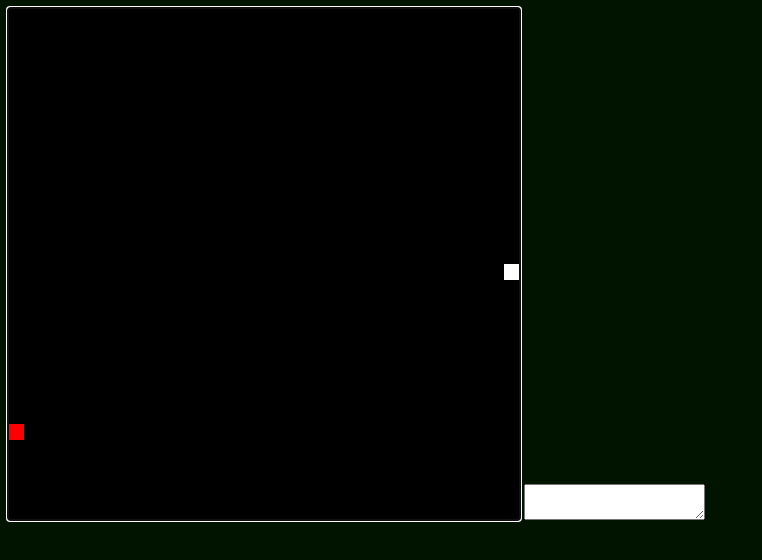
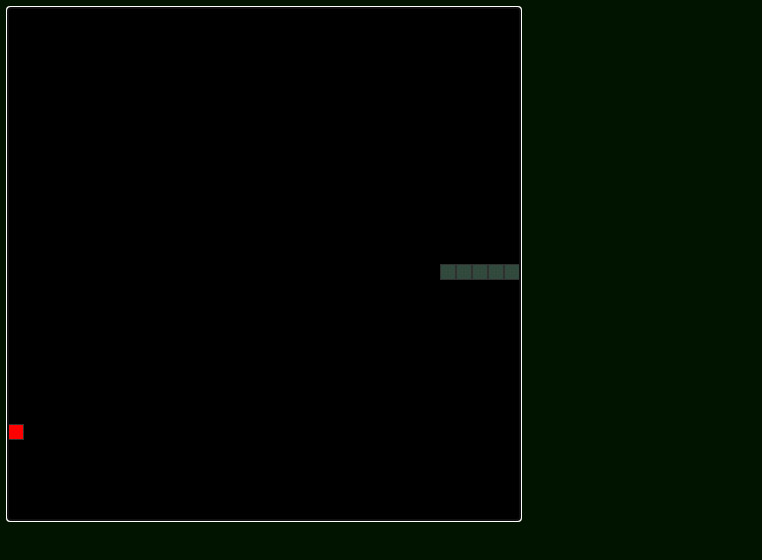
Before and after one commit to AverageAlien/snek, a plain HTML site: page index.html in a window 1280 px wide. Shown: the whole page, without its empty margins (0-762 px from the left). Drawn offline with Linux system fonts and the light colour scheme.

Commit message:
Lose game & block outlines
- You can lose the game now by running into your own body or into the walls. The game will output your score. Refresh page to play again.
- Blocks have dark outlines.
- Rewrote the algorithm for deleting snake's last block.
- You can't change moving direction to opposite now.

```diff
--- a/index.html
+++ b/index.html
@@ -9,6 +9,5 @@
     <body style="background-color: rgb(0, 20, 0)">
         <canvas id='main-canvas' width="512" height="512" tabindex="1"></canvas>
         <script src="main.js"></script>
-        <textarea></textarea>
     </body>
 </html>
--- a/main.js
+++ b/main.js
@@ -3,6 +3,10 @@ let Canvas = document.getElementById("main-canvas");
 let Ctx = Canvas.getContext('2d');
 Canvas.focus();
 
+// MATH extension
+Math.clamp = function(num, min, max) {
+    return(Math.max(min, Math.min(num, max)));
+}
 
 // RENDER
 
@@ -13,17 +17,17 @@ const CanvasData = {
     Framerate: 60
 };
 CanvasData.Ratio = CanvasData.Width / CanvasData.Height;
-console.log(CanvasData.Ratio);
-//console.log(CanvasData.Width / CanvasData.Height);
 const GridData = {
     Height: 32,
-    Width: 32
-    //TODO: outline
+    Width: 32,
+    Outline: 1,
+    OutlineColor: "#303030"
 }
 const BlockColors = {
     Food: "#ff0000",
     Head: "#ffffff",
-    Body: "#ffffff"
+    Body: "#ffffff",
+    Dead: "#314a3d"
 }
 
 Ctx.fillStyle = CanvasData.BgColor;
@@ -39,6 +43,25 @@ function Rect(x, y, width, height, color="#ffffff", border=0) {
     this.H = height;
     this.Color = color;
     this.Border = border;
+
+    this.Draw = function() {
+        if (this.Border > 0) {
+            Ctx.fillStyle = GridData.OutlineColor;
+        } else {
+            Ctx.fillStyle = this.Color;
+        }
+        Ctx.fillRect(this.X, this.Y, this.W, this.H);
+        if (this.Border > 0) {
+            Ctx.fillStyle = this.Color;
+            Ctx.fillRect(
+                Math.clamp(this.X + this.Border, this.X, this.X + this.W / 2),
+                Math.clamp(this.Y + this.Border, this.Y, this.Y + this.H / 2),
+                Math.clamp(this.W - this.Border * 2, 0, this.W),
+                Math.clamp(this.H - this.Border * 2, 0, this.H)
+            );
+        }
+    }
+
     return this;
 }
 
@@ -48,8 +71,7 @@ setInterval(function() { // Render loop
     Ctx.fillRect(0, 0, CanvasData.Width, CanvasData.Height);
 
     RenderObjects.forEach(function(Sprite) {
-        Ctx.fillStyle = Sprite.Color;
-        Ctx.fillRect(Sprite.X, Sprite.Y, Sprite.W, Sprite.H);
+        Sprite.Draw();
     });
 
 }, 1000 / CanvasData.Framerate);
@@ -57,13 +79,19 @@ setInterval(function() { // Render loop
 
 // GAMEPLAY
 
+// Base values
+let Body = [];
+const BaseLength = 4;
+let Length = BaseLength;
+let Direction = 0; // 0 - right, 1 - up, 2 - left, 3 - down
+let Speed = 10;
+let Alive = true;
+
+// Constructors
 function Block(type, x, y) {
     this.Type = type;
     this.X = x;
     this.Y = y;
-    if (type == "Body") {
-        this.Age = 0;
-    }
     this.Move = function(x, y) {
         this.X = x;
         this.Y = y;
@@ -80,90 +108,132 @@ function Block(type, x, y) {
         CanvasData.Width / GridData.Width,
         CanvasData.Height / GridData.Height,
         BlockColors[this.Type],
-        0);
+        GridData.Outline);
+
+    this.SetType = function(Type) {
+        this.Type = Type;
+        this.Sprite.Color = BlockColors[this.Type];
+    }
+
     RenderObjects.push(this.Sprite);
+    if (type == "Body") {
+        Body.push(this);
+    }
     return this;
 }
-
-let Blocks = [];
-
-let Length = 4;
-let Direction = 0; // 0 - right, 1 - up, 2 - left, 3 - down
-let Speed = 3;
 
 let Player = new Block("Head",
     GridData.Width / 2 + Math.floor(GridData.Width / 2 * (Math.random() - 0.5)),
     GridData.Height / 2 + Math.floor(GridData.Height / 2 * (Math.random() - 0.5))
 );
-Blocks.push(Player);
 
 let Food = new Block("Food",
     Math.floor(GridData.Width * Math.random()),
     Math.floor(GridData.Height * Math.random())
 );
-Blocks.push(Food);
 // TODO: check if food spawned on snake
 
 
-setInterval(function() {
+let GameLoop = setInterval(function() {
     let HeadX = Player.X;
     let HeadY = Player.Y;
     console.log("Direction: " + Direction);
     switch (Direction) {
         case 0:
+            if (HeadX == GridData.Width - 1) Lose();
+            Body.forEach(function(b) {
+                if (b.X == HeadX + 1 && b.Y == HeadY) Lose();
+            });
+            if (!Alive) return;
             Player.Move(HeadX + 1, HeadY);
             break;
         case 1:
+            if (HeadY == 0) Lose();
+            Body.forEach(function(b) {
+                if (b.X == HeadX && b.Y == HeadY - 1) Lose();
+            });
+            if (!Alive) return;
             Player.Move(HeadX, HeadY - 1);
             break;
         case 2:
+            if (HeadX == 0) Lose();
+            Body.forEach(function(b) {
+                if (b.X == HeadX - 1 && b.Y == HeadY) Lose();
+            });
+            if (!Alive) return;
             Player.Move(HeadX - 1, HeadY);
             break;
         case 3:
+            if (HeadY == GridData.Height - 1) Lose();
+            Body.forEach(function(b) {
+                if (b.X == HeadX && b.Y == HeadY + 1) Lose();
+            });
+            if (!Alive) return;
             Player.Move(HeadX, HeadY + 1);
             break;
     }
     if (Player.X == Food.X && Player.Y == Food.Y) {
         ++Length;
-        console.log("Length: " + Length);
+        console.log("Ate food. Length: " + Length);
         Food.Move(
             Math.floor(GridData.Width * Math.random()),
             Math.floor(GridData.Height * Math.random())
         );
     }
-    Blocks.forEach(function(b) { // TODO: optimize this shit, use queue instead of loop
-        if (b.Type == "Body") {
-            b.Age++;
-            if (b.Age == Length) {
-                b.Delete();
-                Blocks.splice(Blocks.indexOf(b), 1); // TODO: move this inside Block object's Delete() method
-            }
-        }
-    });
-    Blocks.push(new Block("Body", HeadX, HeadY));
+    if (Body.length == Length) {
+        Body.shift().Delete();
+    } else if (Body.length > Length) {
+        throw new Error("Body array length is larger than Snake length value.");
+    }
+    new Block("Body", HeadX, HeadY);
 }, 1000 * (1 / Speed));
 
-
+function Lose() {
+    if (!Alive) return;
+    Alive = false;
+    Player.SetType("Dead");
+    Body.forEach(b => b.SetType("Dead"));
+    clearInterval(GameLoop);
+    alert("Game over! Your score: " + (Length - BaseLength));
+}
 
 
 
 
 // INPUT
 
-Canvas.addEventListener("keydown", function(event) {
-    console.log(event.key);
+document.body.addEventListener("keydown", function(event) {
+    if (document.activeElement == Canvas && event.key == ' ') {
+        event.preventDefault();
+    }
+});
+Canvas.addEventListener("keydown", function(event) { // WASD keyboard input
+    //console.log(event.key);
     switch(event.key) {
         case 'd':
-            Direction = 0;
+            if (Direction != 2) Direction = 0;
             break;
         case 'w':
-            Direction = 1;
+            if (Direction != 3) Direction = 1;
             break;
         case 'a':
-            Direction = 2;
+            if (Direction != 0) Direction = 2;
             break;
         case 's':
-            Direction = 3;
+            if (Direction != 1) Direction = 3;
+            break;
+        case ' ': // stop game (for debug)
+            clearInterval(GameLoop);
+            // console.log("Length: " + Length);
+            // console.log("Body array length: " + Body.length);
+            // console.log("Foreach:");
+            // Body.forEach(function(b) {
+            //     console.log(`(${b.X}; ${b.Y})`);
+            // });
+            // console.log("For:");
+            // for (let i = 0; i < Body.length; ++i) {
+            //     console.log(Body[i]);
+            // }
             break;
     }
 });
@@ -179,15 +249,15 @@ Canvas.addEventListener("touchstart", function(event) { // touch input
     }
     if (Touch.X > Touch.Y * CanvasData.Ratio) { // top right triangle
         if (Touch.Y > CanvasData.Height - Touch.X / CanvasData.Ratio) { // bottom right triangle
-            Direction = 0;
+            if (Direction != 2) Direction = 0;
         } else { // top left triangle
-            Direction = 1;
+            if (Direction != 3) Direction = 1;
         }
     } else { // bottom left triangle
         if (Touch.Y > CanvasData.Height - Touch.X / CanvasData.Ratio) { // bottom right triangle
-            Direction = 3;
+            if (Direction != 1) Direction = 3;
         } else { // top left triangle
-            Direction = 2;
+            if (Direction != 0) Direction = 2;
         }
     }
 });
```
